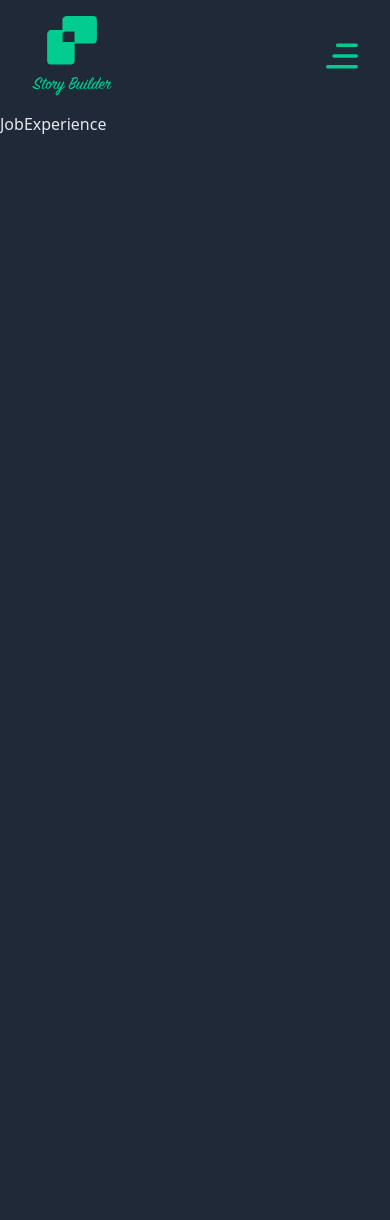
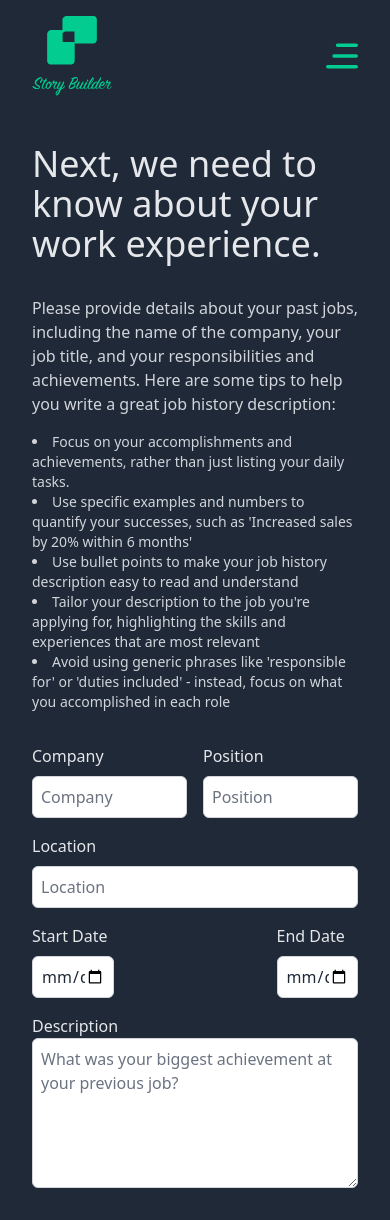
Before and after one commit to andyluak/cv-builder, a Next.js app: page /resume-builder/job-experience in a window 390 px wide. Before the commit the page ends 844 px from the top, so only its background shows below. Built offline with nearby package versions, Linux system fonts and the light colour scheme.

Commit message:
Textarea

```diff
--- a/content/resumeBuilderContent.json
+++ b/content/resumeBuilderContent.json
@@ -16,6 +16,8 @@
       "Use bullet points to make your job history description easy to read and understand",
       "Tailor your description to the job you're applying for, highlighting the skills and experiences that are most relevant",
       "Avoid using generic phrases like 'responsible for' or 'duties included' - instead, focus on what you accomplished in each role"
-    ]
+    ],
+    "jobHighlight": "What was your biggest achievement at your previous job?",
+    "jobBulletPoints": "What other achievements or accomplishments do you want to include on your resume? Please list them below  separating each achievement by a new line."
   }
 }
--- a/src/components/JobExperienceForm.tsx
+++ b/src/components/JobExperienceForm.tsx
@@ -1,90 +1,63 @@
 import React from "react";
 
-type Props = {
-  jobExperienceFormContent: {
-    label: string;
-    name: string;
-    type: string;
-    placeholder?: string;
-  }[];
-  onHandleSubmit: (e: React.FormEvent<HTMLFormElement>) => void;
-};
+import resumeBuilderContent from "content/resumeBuilderContent.json";
 
-export default function JobExperienceForm({
-  jobExperienceFormContent,
-  onHandleSubmit,
-}: Props) {
+import Input from "./ui/Input";
+import Textarea from "./ui/Textarea";
+
+type Props = {};
+
+export default function JobExperienceForm({}: Props) {
   return (
-    <div className="flex flex-col gap-4 text-gray-800">
-      <div className="flex flex-col gap-8">
-        <form className="flex flex-col gap-4" onSubmit={onHandleSubmit}>
-          {jobExperienceFormContent.map((input, index) => {
-            switch (input.type) {
-              case "text":
-                return (
-                  <div key={index} className="flex flex-col gap-2">
-                    <label htmlFor={input.name}>{input.label}</label>
-                    <input
-                      type={input.type}
-                      name={input.name}
-                      id={input.name}
-                      placeholder={input.placeholder}
-                      className="rounded-md border-2 border-gray-800 px-4 py-2"
-                    />
-                  </div>
-                );
-              case "textarea":
-                return (
-                  <div key={index} className="flex flex-col gap-2">
-                    <label htmlFor={input.name}>{input.label}</label>
-                    <textarea
-                      name={input.name}
-                      id={input.name}
-                      placeholder={input.placeholder}
-                      className="rounded-md border-2 border-gray-800 px-4 py-2"
-                    />
-                  </div>
-                );
-              case "date":
-                return (
-                  <div key={index} className="flex flex-col gap-2">
-                    <label htmlFor={input.name}>{input.label}</label>
-                    <input
-                      type={input.type}
-                      name={input.name}
-                      id={input.name}
-                      placeholder={input.placeholder}
-                      className="rounded-md border-2 border-gray-800 px-4 py-2"
-                    />
-                  </div>
-                );
-              case "checkbox":
-                return (
-                  <div key={index} className="flex flex-col gap-2">
-                    <label htmlFor={input.name}>{input.label}</label>
-                    <input
-                      type={input.type}
-                      name={input.name}
-                      id={input.name}
-                      placeholder={input.placeholder}
-                      className="rounded-md border-2 border-gray-800 px-2 py-2"
-                      value="true"
-                    />
-                  </div>
-                );
-              default:
-                return null;
-            }
-          })}
-          <button
-            type="submit"
-            className="rounded-md border-2 border-gray-800 bg-gray-200 px-4 py-2 text-gray-800"
-          >
-            {" "}
-            Submit{" "}
-          </button>
-        </form>
+    <form className="grid w-full grid-cols-4 place-content-center gap-4 md:w-2/3 lg:w-1/2">
+      <Input
+        label="Company"
+        placeholder="Company"
+        type="text"
+        name="company"
+        value=""
+        className="col-span-2"
+      />
+      <Input
+        label="Position"
+        placeholder="Position"
+        type="text"
+        name="position"
+        value=""
+        className="col-span-2"
+      />
+      <Input
+        label="Location"
+        placeholder="Location"
+        type="text"
+        name="location"
+        value=""
+        className="col-span-4"
+      />
+      <div className="col-span-4 grid grid-cols-4">
+        <Input
+          label="Start Date"
+          placeholder="Start Date"
+          type="date"
+          name="startDate"
+          value=""
+        />
+        <Input
+          label="End Date"
+          placeholder="End Date"
+          type="date"
+          name="endDate"
+          value=""
+          className="col-start-4"
+        />
       </div>
-    </div>
+      <Textarea
+        label="Description"
+        placeholder={resumeBuilderContent.jobExperience.jobHighlight}
+        name="description"
+        value=""
+        className="col-span-4"
+      />
+    </form>
   );
 }
--- /dev/null
+++ b/src/components/ui/Textarea.tsx
@@ -0,0 +1,52 @@
+import cx from "clsx";
+import React, { useRef } from "react";
+
+type Props = {
+  label: string;
+  placeholder: string;
+  name: string;
+  value: string;
+  className?: string;
+};
+
+const Textarea = ({ label, placeholder, name, value, className }: Props) => {
+  const textareaRef = useRef(null);
+
+  const handleTextAreaChange = (e: React.ChangeEvent<HTMLTextAreaElement>) => {
+    const { scrollHeight } = e.target;
+
+    if (!textareaRef.current) return;
+
+    if (scrollHeight > 100) {
+      // eslint-disable-next-line @typescript-eslint/ban-ts-comment
+      // @ts-ignore
+      textareaRef.current.style.height = `${scrollHeight}px`;
+    }
+
+    // if the user deletes all the text, reset the height to the default
+    if (e.target.value === "") {
+      // eslint-disable-next-line @typescript-eslint/ban-ts-comment
+      // @ts-ignore
+      textareaRef.current.style.height = "100px";
+    }
+  };
+
+  return (
+    <div className={cx("flex flex-col", className)}>
+      <label htmlFor={name}>{label}</label>
+      <textarea
+        className={cx(
+          "min-h-[150px] overflow-y-hidden rounded-md border border-gray-300 p-2 text-gray-800",
+          className
+        )}
+        placeholder={placeholder}
+        name={name}
+        defaultValue={value}
+        onChange={handleTextAreaChange}
+        ref={textareaRef}
+      />
+    </div>
+  );
+};
+
+export default Textarea;
--- a/src/pages/resume-builder/job-experience.tsx
+++ b/src/pages/resume-builder/job-experience.tsx
@@ -1,12 +1,39 @@
-import React from 'react'
-import MainLayout from 'src/components/layout/Main'
+import React from "react";
 
-type Props = {}
+import MainLayout from "src/components/layout/Main";
+
+import resumeBuilderContent from "content/resumeBuilderContent.json";
+import { useResumeContext } from "src/context/ResumeContext";
+import JobExperienceForm from "src/components/JobExperienceForm";
+
+type Props = {};
 
 export default function JobExperience({}: Props) {
+
+  const {jobExperiences, setJobExperiences } = useResumeContext();
+
   return (
-    <div>JobExperience</div>
-  )
+    <div className="flex flex-col items-center gap-8 p-8">
+      <div className="grid-row-6 grid gap-8">
+        <h1 className="max-w-4xl text-4xl">
+          {resumeBuilderContent.jobExperience.header}
+        </h1>
+        <div className="flex flex-col gap-4">
+          <p className="max-w-4xl text-gray-300">
+            {resumeBuilderContent.jobExperience.body}
+          </p>
+          <ul className="list-inside list-disc text-sm text-gray-300">
+            {resumeBuilderContent.jobExperience.tips.map((tip) => {
+              return <li key={tip}>{tip}</li>;
+            })}
+          </ul>
+        </div>
+      </div>
+      <JobExperienceForm />
+    </div>
+  );
 }
 
-JobExperience.getLayout = (page: React.ReactNode) => (<MainLayout>{page}</MainLayout>)
+JobExperience.getLayout = (page: React.ReactNode) => (
+  <MainLayout>{page}</MainLayout>
+);
```
